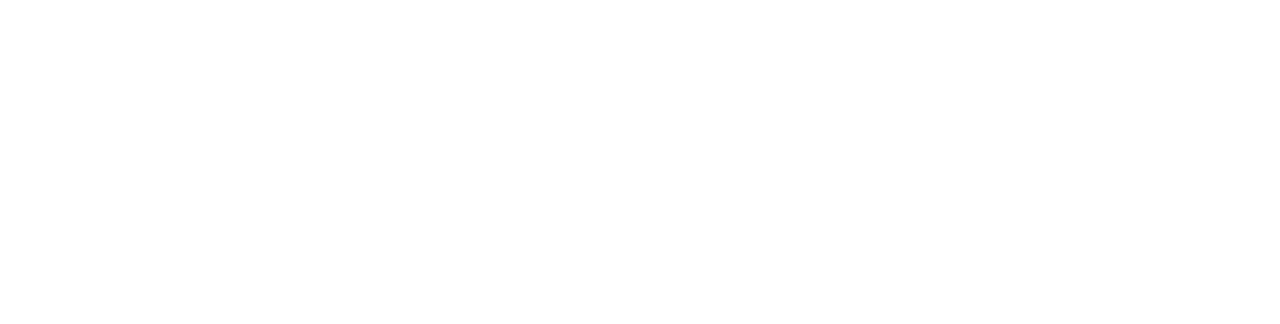
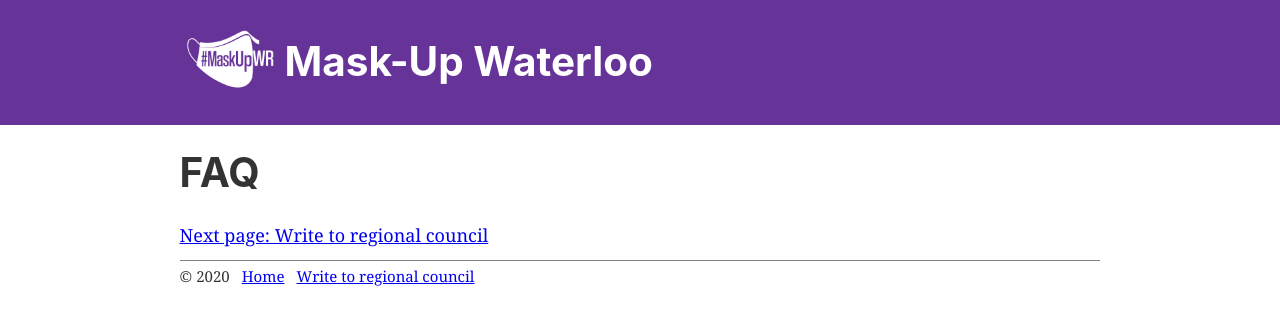
Before and after one commit to andfaulkner/mask-up-wr-site, a Gatsby site: page /faq in a window 1280 px wide. Before the commit this address had no page. Built offline with nearby package versions, Linux system fonts and the light colour scheme; Gatsby itself is replaced by a stand-in of ours.

Commit message:
Add FAQ page, finish why-a-mask, add footer divider

```diff
--- a/src/components/layout.tsx
+++ b/src/components/layout.tsx
@@ -35,13 +35,26 @@
             >
                 <main>{children}</main>
                 <footer>
-                    <div style={{display: 'flex', justifyContent: 'start'}}>
+                    <div
+                        style={{
+                            display: 'flex',
+                            justifyContent: 'start',
+                            borderTop: `1px gray solid`,
+                            paddingTop: 2,
+                            marginTop: 12,
+                            fontSize: 15,
+                        }}
+                    >
                         <div style={{marginRight: 12}}>© {new Date().getFullYear()}</div>
                         <div style={{marginRight: 12}}>
-                            <Link to="/">Home</Link>
+                            <Link style={{fontSize: 15}} to="/">
+                                Home
+                            </Link>
                         </div>
                         <div>
-                            <Link to="/write-to-council">Write to regional council</Link>
+                            <Link style={{fontSize: 15}} to="/write-to-council">
+                                Write to regional council
+                            </Link>
                         </div>
                     </div>
                 </footer>
--- /dev/null
+++ b/src/pages/faq.tsx
@@ -0,0 +1,17 @@
+import React from 'react';
+import {Link} from 'gatsby';
+
+import Layout from '../components/layout';
+import SEO from '../components/seo';
+
+const FAQ = () => (
+    <Layout>
+        <SEO title="FAQ" />
+        <h1>FAQ</h1>
+
+
+        <Link to="/faq">Next page: Write to regional council</Link>
+    </Layout>
+);
+
+export default FAQ;
--- a/src/pages/why-a-mask.tsx
+++ b/src/pages/why-a-mask.tsx
@@ -4,7 +4,7 @@
 import Layout from '../components/layout';
 import SEO from '../components/seo';
 
-const SecondPage = () => (
+const WhyAMask = () => (
     <Layout>
         <SEO title="Why a mask?" />
         <h1>Why a mask?</h1>
@@ -45,6 +45,7 @@
             <a href="https://www.npr.org/sections/coronavirus-live-updates/2020/06/24/883017035/what-contact-tracing-may-tell-about-cluster-spread-of-the-coronavirus">
                 Working or socializing with people without masks
             </a>
+            .
         </p>
 
         <p>
@@ -71,7 +72,7 @@
             <b>all that other good stuff we miss.</b>
         </p>
 
-        <p>Here’s some good news; it hardly matters what kind of mask you wear. </p>
+        <p>Here's some good news: it hardly matters what kind of mask you wear.</p>
 
         <p>
             It all comes down to{' '}
@@ -100,8 +101,21 @@
             .
         </p>
 
-        <Link to="/faq">Next page: FAQ</Link>
+        <p>
+            <div style={{paddingBottom: 8}}>
+                <h4>Masks:</h4>
+            </div>
+            <ul>
+                <li>Are fashionable</li>
+                <li>Show you care about your neighbours</li>
+                <li>Stop you from spraying your face juice all over the place</li>
+            </ul>
+        </p>
+
+        <div style={{marginBottom: 10}}>
+            <Link to="/faq">Next page: FAQ</Link>
+        </div>
     </Layout>
 );
 
-export default SecondPage;
+export default WhyAMask;
```
